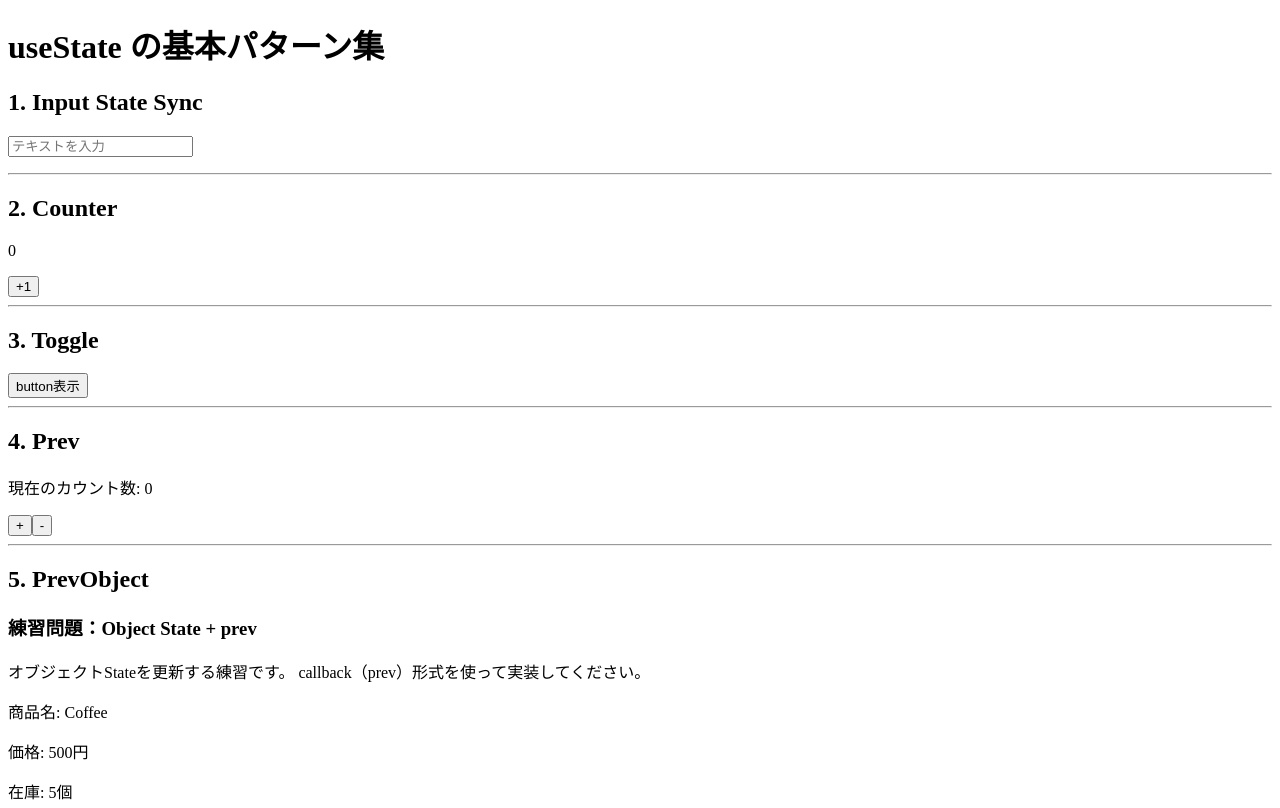
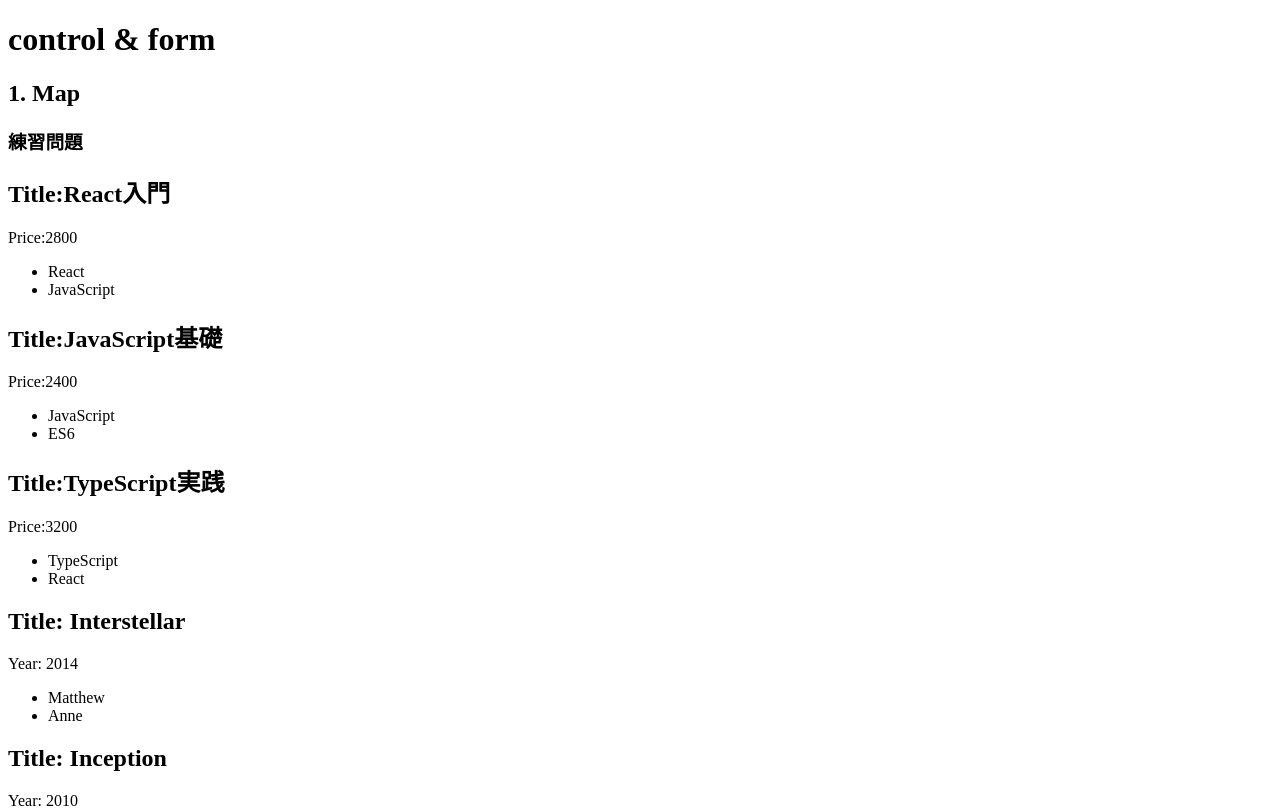
Before and after one commit to nasu-masa/frontend-study, a React (Vite) app in the folder react/react-basics/: page / in a window 1280 px wide. Shown: the top 808 px of the page. Built offline with nearby package versions, Linux system fonts and the light colour scheme.

Commit message:
Practice React map rendering

```diff
--- a/react/react-basics/src/App.jsx
+++ b/react/react-basics/src/App.jsx
@@ -1,4 +1,4 @@
-import CardLesson from "./components/03-events-state/useState-basics/parent";
+import CardLesson from "./components/04-control_and_form/parent";
 
 function App() {
   return <CardLesson />;
--- /dev/null
+++ b/react/react-basics/src/components/04-control_and_form/map-practice-app.jsx
@@ -0,0 +1,18 @@
+import Book from "./map-practice-book";
+
+const Example = () => {
+  const books = [
+    { title: "React入門", price: 2800, genres: ["React", "JavaScript"] },
+    { title: "JavaScript基礎", price: 2400, genres: ["JavaScript", "ES6"] },
+    { title: "TypeScript実践", price: 3200, genres: ["TypeScript", "React"] },
+  ];
+  return (
+    <>
+      <h3>練習問題</h3>
+      {books.map((book) => (
+        <Book key={book.title} {...book}/>
+      ))}
+    </>
+  );
+};
+export default Example;
--- /dev/null
+++ b/react/react-basics/src/components/04-control_and_form/map-practice-book.jsx
@@ -0,0 +1,15 @@
+const Book = ({ title, price, genres }) => {
+  return (
+    <div>
+      <h2>Title:{title}</h2>
+      <p>Price:{price}</p>
+      <ul>
+        {genres.map((genre) => (
+          <li key={genre}>{genre}</li>
+        ))}
+      </ul>
+    </div>
+  );
+};
+
+export default Book;
--- /dev/null
+++ b/react/react-basics/src/components/04-control_and_form/map-practice-movie.jsx
@@ -0,0 +1,16 @@
+const Movie = ({ title, year, actors }) => {
+  return (
+    <div>
+      <h2>Title: {title}</h2>
+      <p>Year: {year}</p>
+
+      <ul>
+        {actors.map((actor) => (
+          <li key={actor}>{actor}</li>
+        ))}
+      </ul>
+    </div>
+  );
+};
+
+export default Movie;
--- /dev/null
+++ b/react/react-basics/src/components/04-control_and_form/map-practice-movies.jsx
@@ -0,0 +1,25 @@
+import Movie from "./map-practice-movie";
+
+const Example = () => {
+  const movies = [
+    {
+      title: "Interstellar",
+      year: 2014,
+      actors: ["Matthew", "Anne"],
+    },
+    {
+      title: "Inception",
+      year: 2010,
+      actors: ["Leonardo", "Tom"],
+    },
+  ];
+  return (
+    <>
+      {movies.map((movie) => (
+        <Movie key={movie.title} {...movie} />
+      ))}
+    </>
+  );
+};
+
+export default Example;
--- /dev/null
+++ b/react/react-basics/src/components/04-control_and_form/parent.jsx
@@ -0,0 +1,16 @@
+import MapPractice from "./map-practice-app";
+import MapPracticeMovie from "./map-practice-movies";
+
+const Parent = () => {
+    return (
+      <>
+        <h1>control & form</h1>
+
+        <h2>1. Map</h2>
+        <MapPractice />
+        <MapPracticeMovie />
+        <hr />
+      </>
+    );
+}
+export default Parent;
```
Also changed, not shown: 1 other file (tests, documents, lock files or other folders).
